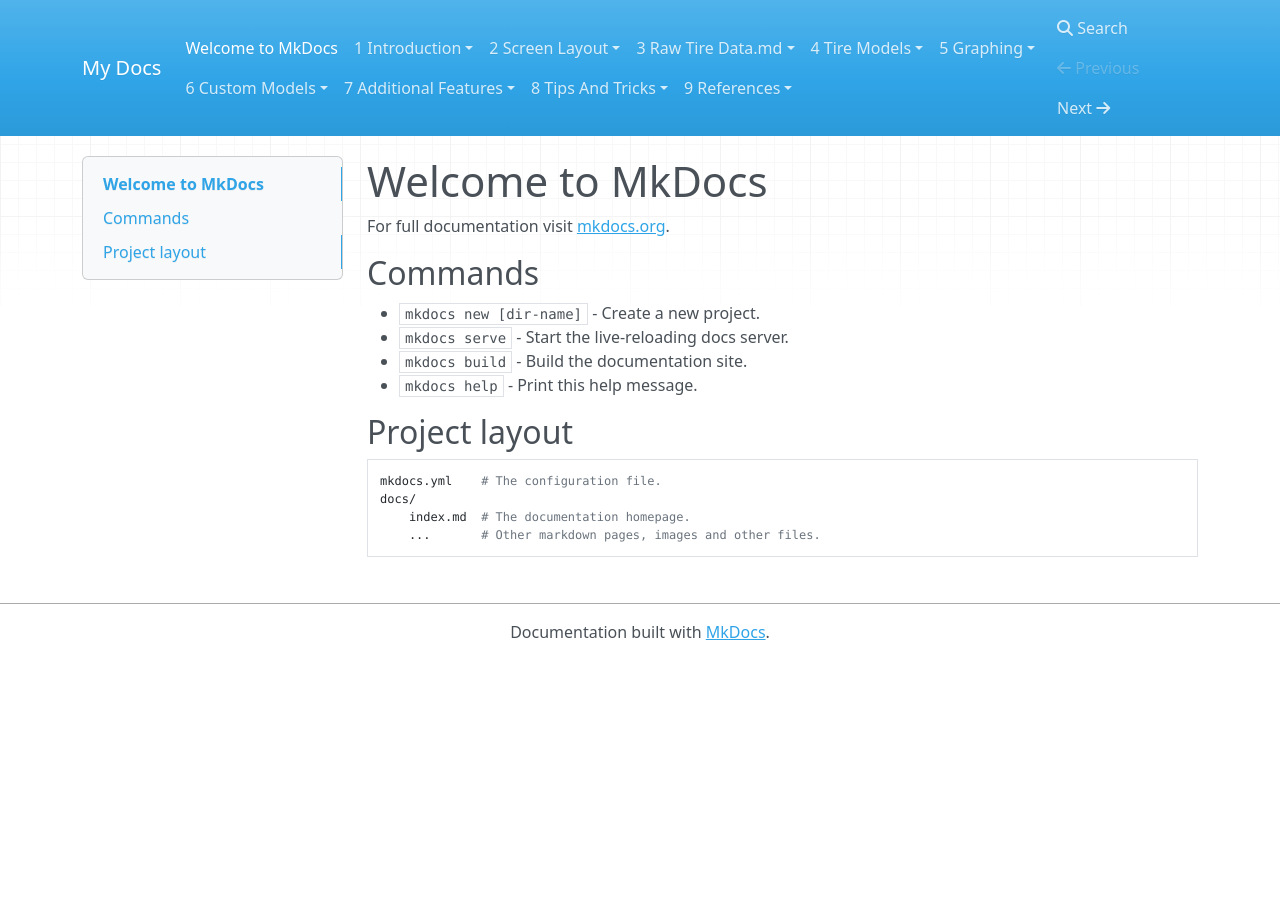
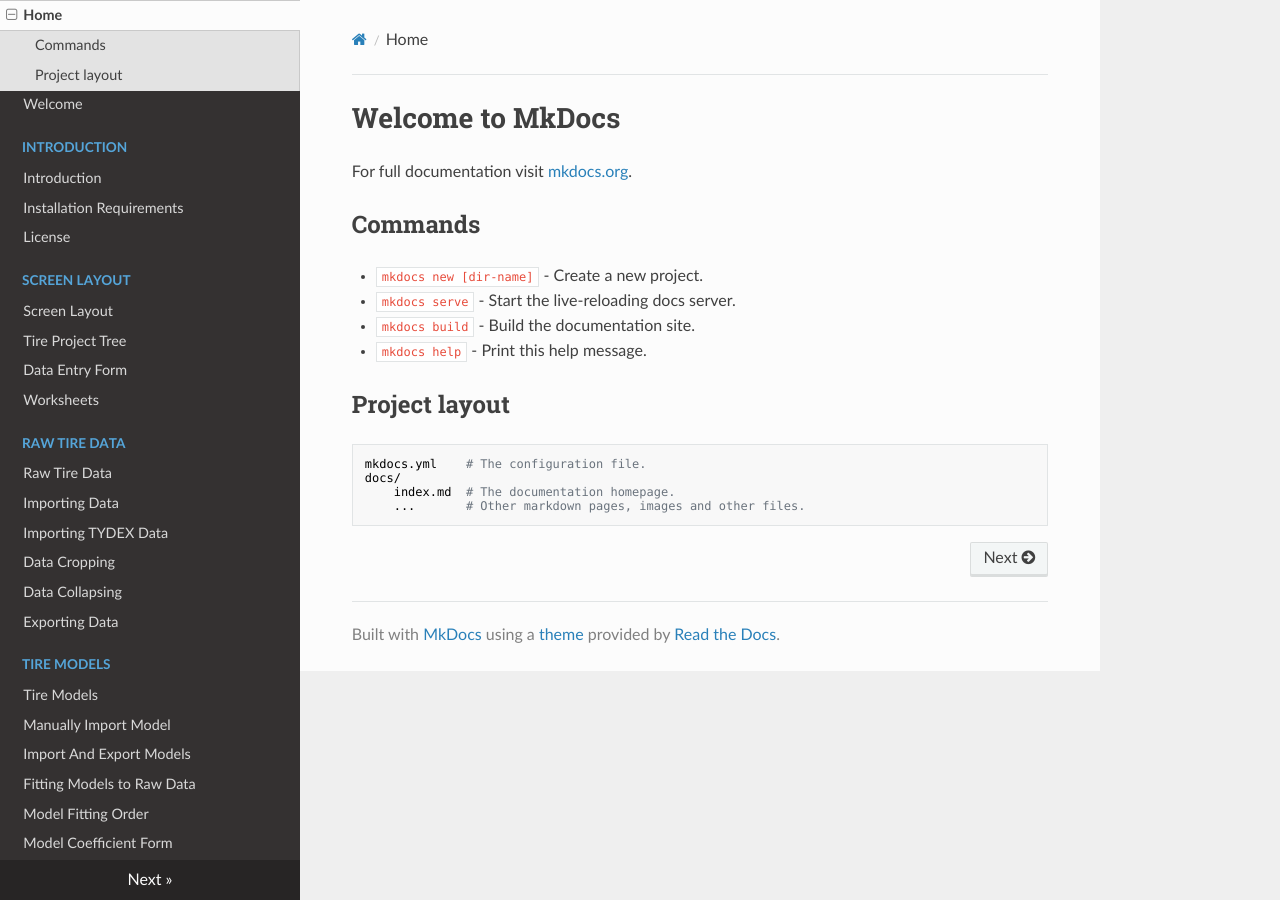
Before and after one commit to PedroHBrasil/OptimumTire-Help, an MkDocs documentation site: the page built from docs/index.md, in a window 1280 px wide. Built offline with MkDocs 1.6.1, drawn with Linux system fonts in a browser that asks for light colours; nearby versions of some CDN libraries; part of the change alters nothing that is shown.

Commit message:
Added the contents of the .yml file

```diff
--- a/mkdocs.yml
+++ b/mkdocs.yml
@@ -1 +1,73 @@
-site_name: My Docs
+site_name: OptimumTire Help File
+
+nav:
+    - Home: index.md
+    - Welcome: welcome.md
+    - Introduction:
+      - Introduction: 1_Introduction/1_Introduction.md
+      - Installation Requirements: 1_Introduction/A_Installation_Requirements.md
+      - License: 1_Introduction/B_License.md
+    - Screen Layout:
+      - Screen Layout: 2_Screen_Layout/2_Screen_Layout.md
+      - Tire Project Tree: 2_Screen_Layout/A_Tire_Project_Tree.md
+      - Data Entry Form: 2_Screen_Layout/B_Data_Entry_Form.md
+      - Worksheets: 2_Screen_Layout/C_Worksheets.md
+    - Raw Tire Data:
+      - Raw Tire Data: 3_Raw_Tire_Data/3_Raw_Tire_Data.md
+      - Importing Data: 3_Raw_Tire_Data/A_Importing_Data.md
+      - Importing TYDEX Data: 3_Raw_Tire_Data/B_Importing_TYDEX_Data.md
+      - Data Cropping: 3_Raw_Tire_Data/C_Data_Cropping.md
+      - Data Collapsing: 3_Raw_Tire_Data/D_Data_Collapsing.md
+      - Exporting Data: 3_Raw_Tire_Data/E_Exporting_Data.md
+    - Tire Models:
+      - Tire Models: 4_Tire_Models/4_Tire_Models.md
+      - Manually Import Model: 4_Tire_Models/A_Manually_Import_Model.md
+      - Import And Export Models: 4_Tire_Models/B_Import_And_Export_Models.md
+      - Fitting Models to Raw Data: 4_Tire_Models/C_Fitting_Models_To_Raw_Data.md
+      - Model Fitting Order: 4_Tire_Models/D_Model_Fitting_Order.md
+      - Model Coefficient Form: 4_Tire_Models/E_Model_Coefficient_Form.md
+      - Adjusting Models: 4_Tire_Models/F_Adjusting_Models.md
+      - Creating Coefficient Boundaries From an Existing Model: 4_Tire_Models/G_Creating_Coefficient_Boundaries_From_an_Existing_Model.md
+    - Graphing:
+      - Graphing: 5_Graphing/5_Graphing.md
+      - Standard Graphs: 5_Graphing/A_Standard_Graphs.md
+      - Report Graphs: 5_Graphing/B_Report_Graphs.md
+      - Graph Area Options: 5_Graphing/C_Graph_Area_Options.md
+    - Custom Models:
+      - Custom Models: 6_Custom_Models/6_Custom_Models.md
+      - Creating Custom Models: 6_Custom_Models/A_Creating_Custom_Models.md
+      - Importing Custom Models in OptimumTire: 6_Custom_Models/B_Importing_Custom_Models_In_OptimumTire.md
+      - The Custom Model Fitting Process: 6_Custom_Models/C_The_Custom_Model_Fitting_Process.md
+      - Custom Model Import And Export: 6_Custom_Models/D_Custom_Model_Import_And_Export.md
+    - Additional Features:
+      - Additional Features: 7_Additional_Features/7_Additional_Features.md
+      - OptimumTire Add-In: 7_Additional_Features/A_OptimumTire_Add-In.md
+      - Template Manager: 7_Additional_Features/B_Template_Manager.md
+      - Project Backups: 7_Additional_Features/C_Project_Backups.md
+      - Error Evaluation: 7_Additional_Features/D_Error_Evaluation.md
+      - Lookup Table Export: 7_Additional_Features/E_Lookup_Table_Export.md
+    - Tips and Tricks:
+      - Tips and Tricks: 8_Tips_And_Tricks/8_Tips_And_Tricks.md
+      - Plot All Data: 8_Tips_And_Tricks/A_Plot_All_Data.md
+      - Large Tolerance Graph Inputs: 8_Tips_And_Tricks/B_Large_Tolerance_Graph_Inputs.md
+      - Override Default Name In Legend: 8_Tips_And_Tricks/C_Override_Default_Name_In_Legend.md
+      - Changing Units: 8_Tips_And_Tricks/D_Changing_Units.md
+      - Preview Model Coefficient Change: 8_Tips_And_Tricks/E_Preview_Model_Coefficient_Change.md
+      - Hide Axis Values: 8_Tips_And_Tricks/F_Hide_Axis_Values.md
+      - Importing Multiple Data Files: 8_Tips_And_Tricks/G_Importing_Multiple_Data_Files.md
+    - References:
+      - References: 9_References/9_References.md
+      - Example References: 9_References/A_Example_References.md
+      - Coordinate Systems: 9_References/B_Coordinate_Systems.md
+      - Units: 9_References/C_Units.md
+      - Fiala Model: 9_References/D_Fiala_Model.md
+      - Harty Model: 9_References/E_Harty_Model.md
+      - Brush Model: 9_References/F_Brush_Model.md
+      - Pacejka Models: 9_References/G_Pacejka_Models.md
+      - Pacejka Coefficients: 9_References/H_Pacejka_Coefficients.md
+      - Pacejka Scalling Factors: 9_References/I_Pacejka_Scalling_Factors.md
+      - Additional Information: 9_References/Additional_Information.md
+
+theme: readthedocs
+
+use_directory_urls: false
```
